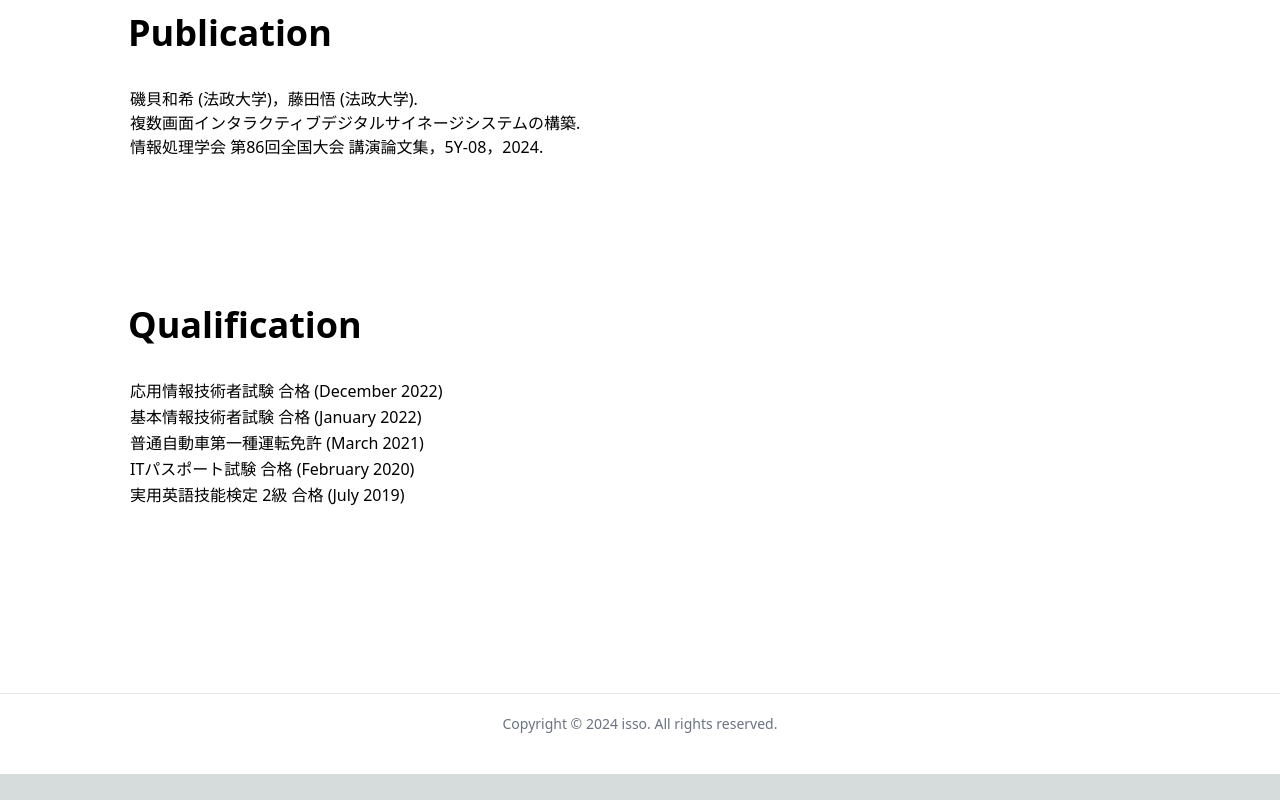
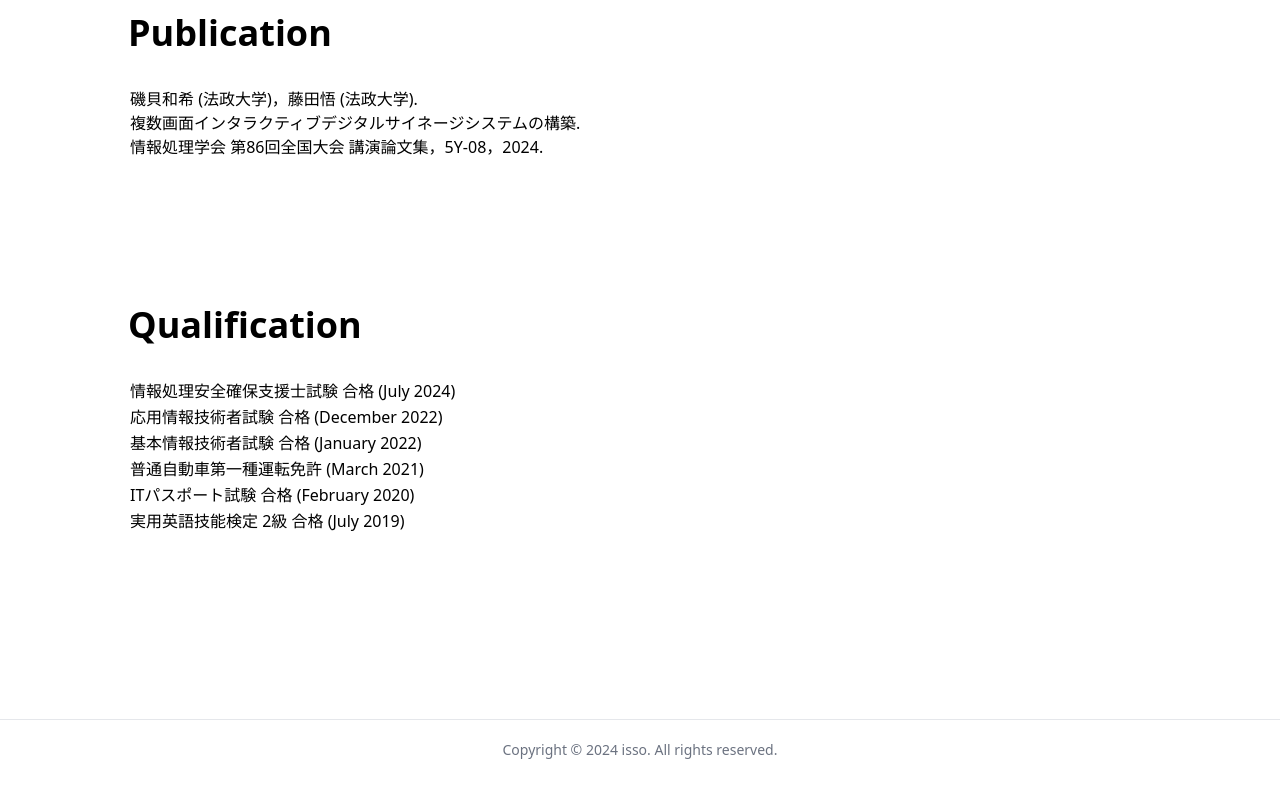
Before and after one commit to isso-719/isso.cc, a Next.js app: page /about in a window 1280 px wide. Shown: the part 5181-5981 px from the top of the page. Before the commit the page ends 5955 px from the top, so only its background shows below. Built offline with nearby package versions, Linux system fonts and the light colour scheme.

Commit message:
情報処理安全確保支援士試験 合格 を追加

```diff
--- a/app/about/page.tsx
+++ b/app/about/page.tsx
@@ -392,6 +392,9 @@ const Page = () => {
                 <h2 className="pb-8 text-4xl font-bold text-center sm:text-left">Qualification</h2>
                 <ul className="list-none">
                     <li className="m-0.5 text-center sm:text-left">
+                        情報処理安全確保支援士試験 合格 (July 2024)
+                    </li>
+                    <li className="m-0.5 text-center sm:text-left">
                         応用情報技術者試験 合格 (December 2022)
                     </li>
                     <li className="m-0.5 text-center sm:text-left">
```
